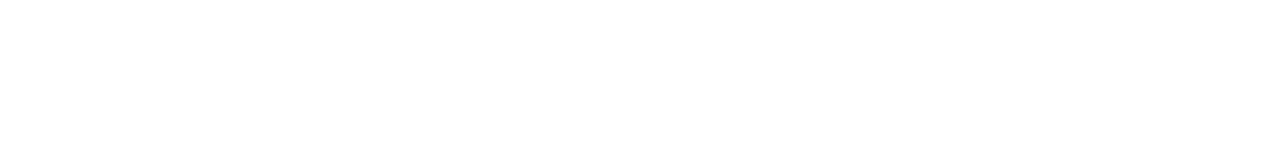
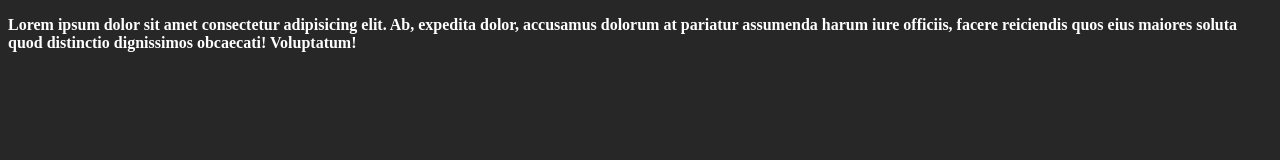
Before and after one commit to Satyum-Singh/SASS, a plain HTML site: page Learning Tutorial/index.html in a window 1280 px wide. Drawn offline with Linux system fonts and the light colour scheme.

Commit message:
Setting SCSS.

```diff
--- a/Learning Tutorial/index.html
+++ b/Learning Tutorial/index.html
@@ -1,11 +1,19 @@
 <!DOCTYPE html>
 <html lang="en">
-<head>
-    <meta charset="UTF-8">
-    <meta name="viewport" content="width=device-width, initial-scale=1.0">
+  <head>
+    <meta charset="UTF-8" />
+    <meta name="viewport" content="width=device-width, initial-scale=1.0" />
     <title>Sass Tutorials</title>
-</head>
-<body>
-
-</body>
+    <link rel="stylesheet" href="scss/main.css" />
+  </head>
+  <body>
+    <div class="main">
+      <p class="main__paragraph">
+        Lorem ipsum dolor sit amet consectetur adipisicing elit. Ab, expedita
+        dolor, accusamus dolorum at pariatur assumenda harum iure officiis,
+        facere reiciendis quos eius maiores soluta quod distinctio dignissimos
+        obcaecati! Voluptatum!
+      </p>
+    </div>
+  </body>
 </html>
--- /dev/null
+++ b/Learning Tutorial/scss/main.scss
@@ -0,0 +1,19 @@
+$primary-color:#272727;
+$accent-color:#ff652f;
+$text-color:#ffff;
+$font-weight:(
+    "regular":400,
+    "medium":500,
+    "semibold":700,
+    "bold":900,
+);
+
+body{
+    background: $primary-color;
+    color:$text-color;
+    font-weight: map-get($font-weight,bold);
+}
+
+.main{
+
+}
```
Also changed, not shown: Learning Tutorial/scss/main.css (added), 1 other file.
